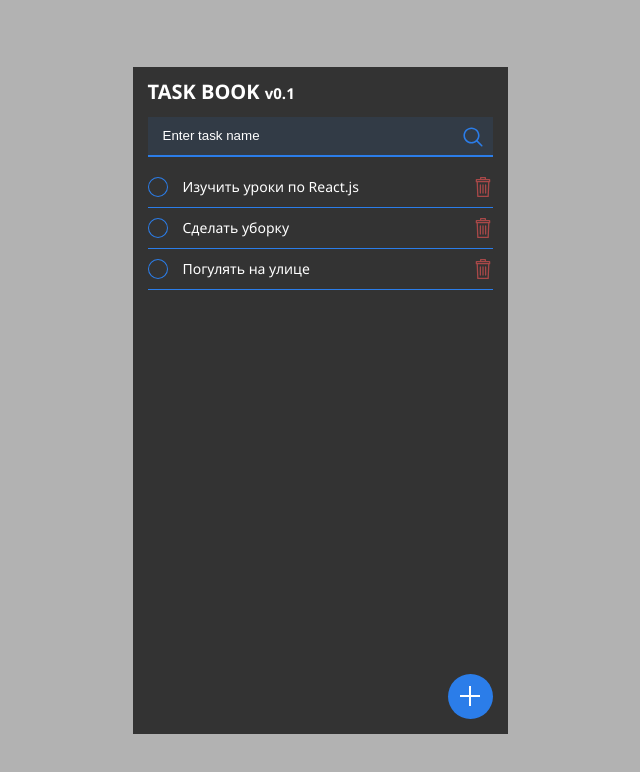
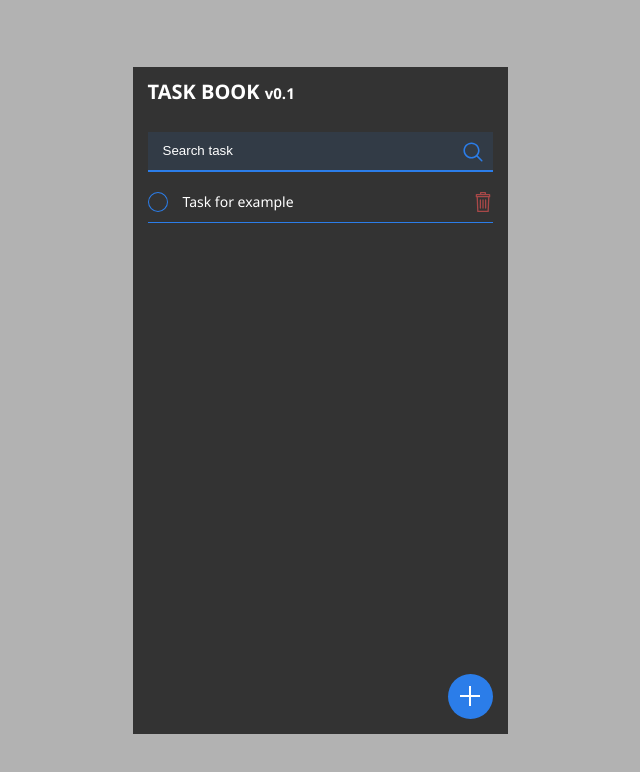
Before and after one commit to AlexMilweb/task-book, a React (Create React App) app: page / in a window 1280 px wide. Shown: the top 772 px of the page, without its empty margins (320-960 px from the left). Built offline with nearby package versions, Linux system fonts and the light colour scheme.

Commit message:
add screen addTask

```diff
--- a/src/components/AddTaskButton/AddTaskButton.js
+++ b/src/components/AddTaskButton/AddTaskButton.js
@@ -1,6 +1,6 @@
 import React from "react";
 import { AddTaskButtonStyled } from "./AddTaskButton.styled";
 
-export const AddTaskButton = () => {
-  return <AddTaskButtonStyled />;
+export const AddTaskButton = ({ onClick }) => {
+  return <AddTaskButtonStyled onClick={onClick} />;
 };
--- a/src/components/Field/Field.js
+++ b/src/components/Field/Field.js
@@ -2,11 +2,15 @@ import React from "react";
 import { SearchIcon } from "./icons/SearchIcon";
 import { FieldWrapper, FieldStyled, SearchIconStyled } from "./Field.styled";
 
-export const Field = ({ placeholder }) => {
+export const Field = ({ placeholder, onChange, value, isSearch }) => {
   return (
     <FieldWrapper>
-      <FieldStyled placeholder={placeholder} />
-      <SearchIconStyled as={SearchIcon} width={20} height={20} />
+      <FieldStyled
+        placeholder={placeholder}
+        value={value}
+        onChange={onChange}
+      />
+      {isSearch && <SearchIconStyled as={SearchIcon} width={20} height={20} />}
     </FieldWrapper>
   );
 };
--- a/src/components/FilterPanel/FilterPanel.js
+++ b/src/components/FilterPanel/FilterPanel.js
@@ -5,7 +5,7 @@ import { FilterPanelStyled } from "./FilterPanel.styled";
 export const FilterPanel = () => {
   return (
     <FilterPanelStyled>
-      <Field placeholder="Enter task name" />
+      <Field placeholder="Search task" isSearch />
     </FilterPanelStyled>
   );
 };
--- a/src/components/Header/Header.styled.js
+++ b/src/components/Header/Header.styled.js
@@ -2,6 +2,8 @@ import styled from "styled-components";
 
 export const HeaderStyled = styled.header`
   margin-bottom: 15px;
+  padding-right: 15px;
+  padding-left: 15px;
 `;
 
 export const Title = styled.h1`
--- a/src/components/MainLayout/MainLayout.js
+++ b/src/components/MainLayout/MainLayout.js
@@ -1,13 +1,22 @@
 import React from "react";
 import { Header } from "../Header/Header";
 import { FilterPanel } from "../FilterPanel/FilterPanel";
+import { Field } from "../Field/Field";
+import { Button } from "../Button/Button";
 import { TaskList } from "../TaskList/TaskList";
 import { AddTaskButton } from "../AddTaskButton/AddTaskButton";
-import { MainLayoutStyled, AppContainer } from "./MainLayout.styled.js";
+import {
+  MainLayoutStyled,
+  AppContainer,
+  Content,
+  Screen,
+  Form,
+  ButtonStyled
+} from "./MainLayout.styled.js";
+
+let indexId = 1;
 
 export const MainLayout = () => {
-  let indexId = 1;
-
   const createTaskItem = label => {
     return {
       id: indexId++,
@@ -19,10 +28,10 @@ export const MainLayout = () => {
   const getIndexById = (tasks, id) => tasks.findIndex(el => el.id === id);
 
   const [tasks, setTasks] = React.useState([
-    createTaskItem("Изучить уроки по React.js"),
-    createTaskItem("Сделать уборку"),
-    createTaskItem("Погулять на улице")
+    createTaskItem("Task for example")
   ]);
+  const [taskName, setTaskName] = React.useState("");
+  const [screen, setScreen] = React.useState("home");
 
   const handleToggleTaskDone = id => {
     setTasks(oldTasks => {
@@ -49,17 +58,68 @@ export const MainLayout = () => {
     });
   };
 
+  const handleChangeTaskName = e => {
+    setTaskName(e.target.value);
+  };
+
+  const handleAddTask = e => {
+    e.preventDefault();
+
+    if (!taskName.length) {
+      return;
+    }
+
+    setTasks(oldTasks => {
+      return [createTaskItem(taskName), ...oldTasks];
+    });
+    setTaskName("");
+    setScreen("home");
+  };
+
+  const getTransformContent = () => {
+    switch (screen) {
+      case "home":
+        return { transform: "translateX(0)" };
+      case "addTask":
+        return { transform: "translateX(-100%)" };
+      default:
+        return { transform: "translateX(0)" };
+    }
+  };
+
+  const changeScreen = screen => () => {
+    setScreen(screen);
+  };
+
   return (
     <MainLayoutStyled>
       <AppContainer>
         <Header />
+        <Content style={getTransformContent()}>
+          <Screen>
             <FilterPanel />
             <TaskList
               tasks={tasks}
               onToggleTaskDone={handleToggleTaskDone}
               onDeleteTask={handleDeleteTask}
             />
-        <AddTaskButton />
+          </Screen>
+          <Screen>
+            <Form onSubmit={handleAddTask}>
+              <Field
+                placeholder="Enter task name"
+                value={taskName}
+                onChange={handleChangeTaskName}
+              />
+              <ButtonStyled as={Button} type="submit" onClick={handleAddTask}>
+                Add new task
+              </ButtonStyled>
+            </Form>
+          </Screen>
+        </Content>
+        {screen === "home" && (
+          <AddTaskButton onClick={changeScreen("addTask")} />
+        )}
       </AppContainer>
     </MainLayoutStyled>
   );
--- a/src/components/MainLayout/MainLayout.styled.js
+++ b/src/components/MainLayout/MainLayout.styled.js
@@ -10,14 +10,34 @@ export const MainLayoutStyled = styled.div`
 
 export const AppContainer = styled.div`
   position: relative;
-  padding: 15px;
+  padding-top: 15px;
+  padding-bottom: 15px;
   background-color: #333;
   max-width: 375px;
   width: 100%;
   min-height: 667px;
+  overflow: hidden;
 
   @media (max-width: 1024px) {
     max-width: none;
     height: 100vh;
+    min-height: 0;
   }
 `;
+
+export const Content = styled.div`
+  display: flex;
+  transition: transform 0.3s;
+`;
+
+export const Screen = styled.div`
+  width: 100%;
+  flex-shrink: 0;
+  padding: 15px;
+`;
+
+export const Form = styled.form``;
+
+export const ButtonStyled = styled.button`
+  margin-top: 10px;
+`;
--- a/src/components/TaskItem/TaskItem.styled.js
+++ b/src/components/TaskItem/TaskItem.styled.js
@@ -19,7 +19,7 @@ export const Label = styled.span`
   ${props =>
     props.isDone &&
     css`
-      color: #4dc145;
+      color: #999;
       text-decoration: line-through;
     `};
 `;
--- a/src/components/TaskList/TaskList.styled.js
+++ b/src/components/TaskList/TaskList.styled.js
@@ -1,5 +1,8 @@
 import styled from "styled-components";
 
-export const TaskListStyled = styled.ul``;
+export const TaskListStyled = styled.ul`
+  max-height: calc(100vh - 175px);
+  overflow-y: auto;
+`;
 
 export const Task = styled.li``;
```
Lines whose indentation alone changed are shown as unchanged.
